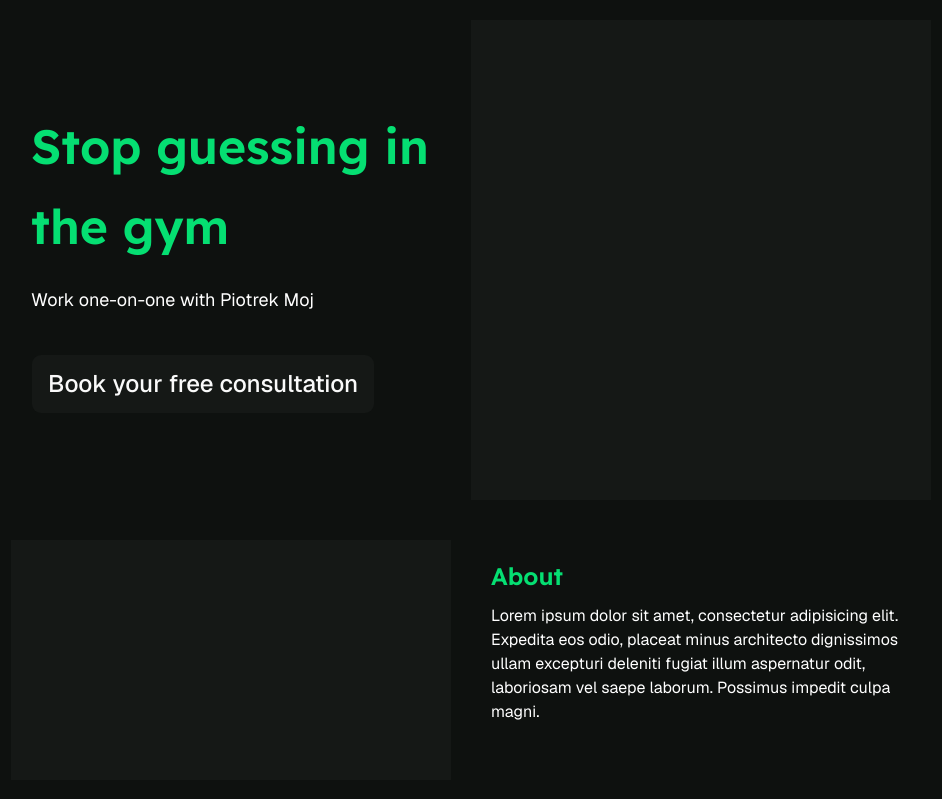
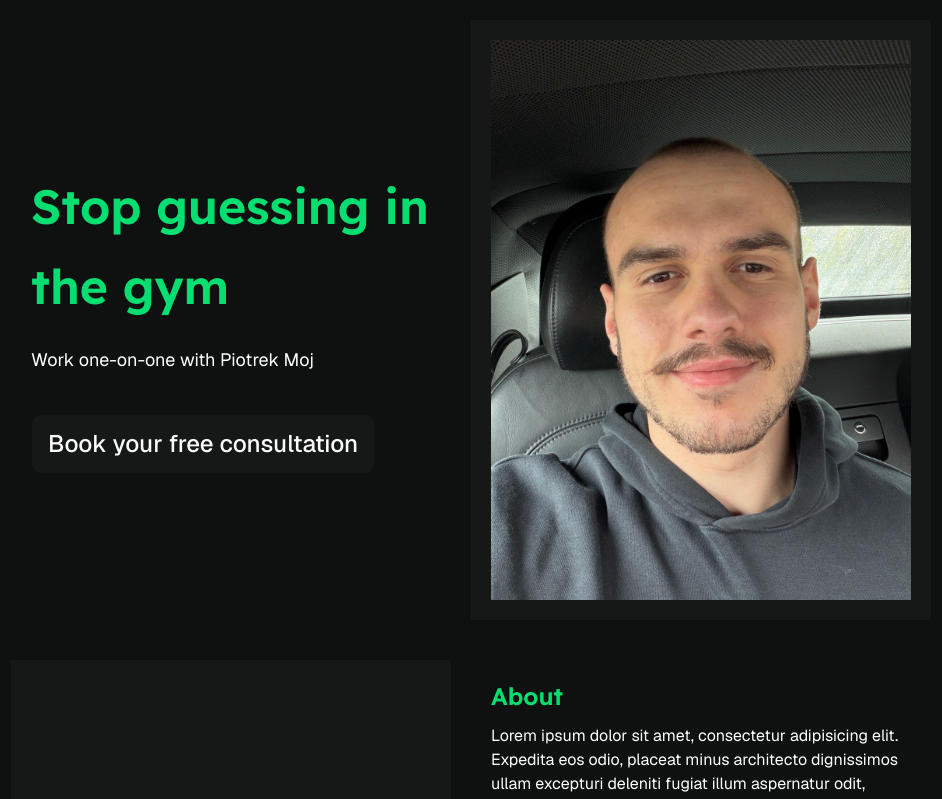
Before and after one commit to krako2/piotr-moj-pt, a Next.js app: page / in a window 1280 px wide. Shown: the top 799 px of the page, without its empty margins (169-1111 px from the left). Built offline with nearby package versions, Linux system fonts and the light colour scheme.

Commit message:
add hero photo

```diff
--- a/components/hero.tsx
+++ b/components/hero.tsx
@@ -1,6 +1,9 @@
+import Image from "next/image";
 import { Button } from "@/components/ui/button";
 
 export default function Hero() {
+  const heroPhotoWidth: number = 2160;
+  const heroPhotoHeight: number = 2880;
   return (
     <div className="flex flex-col p-5 sm:flex-row justify-center items-center">
       <section className="p-5 w-full">
@@ -10,8 +13,13 @@ export default function Hero() {
           <Button size="lg">Book your free consultation</Button>
         </div>
       </section>
-      <section className="p-5 bg-(--placeholder) w-full h-120">
-
+      <section className="p-5 bg-(--placeholder) w-full">
+        <Image
+          src="/hero-photo.jpg"
+          alt="Piotrek smiling in his car wearing a black hoodie"
+          width={heroPhotoWidth}
+          height={heroPhotoHeight}
+        />
       </section>
     </div>
   );
```
Also changed, not shown: public/hero-photo.jpg (added).
